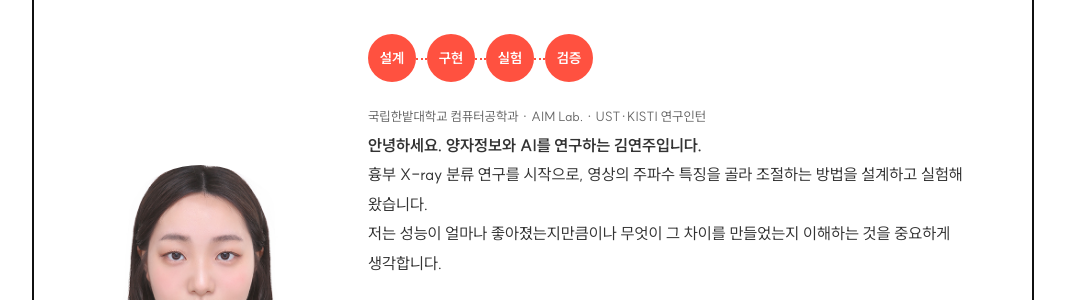
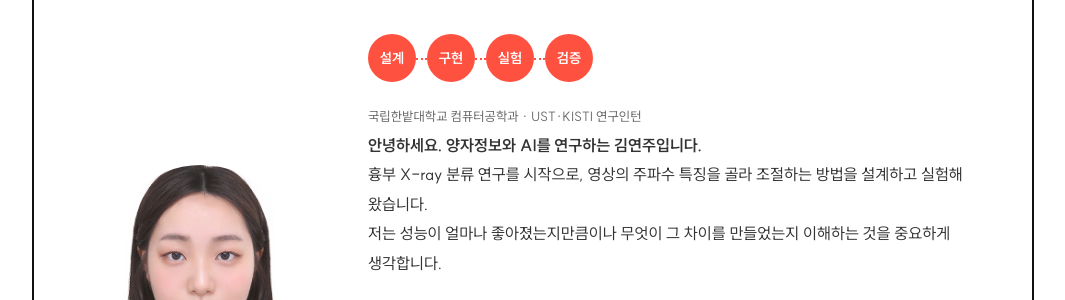
Before and after one commit to KimYeonJuu/KimYeonJuu.github.io, a Jekyll site: the page built from index.html, in a window 1280 px wide and 900 px high, scrolled down 309 px. Shown: the part 152-452 px from the top of the window, without its empty margins (107-1172 px from the left). Built offline with Jekyll 4.4.1, drawn with Linux system fonts in a browser that asks for light colours.

Commit message:
Update Who affiliation to current university and UST KISTI internship

```diff
--- a/index.html
+++ b/index.html
@@ -28,7 +28,7 @@ title: 연구 포트폴리오
       <div class="meImg"><img class="who-photo" src="assets/profile/portrait.jpg" width="190" height="190" alt="김연주 증명사진"></div>
       <div class="meText who-text">
         <ul class="research-values" aria-label="연구 과정"><li>설계</li><li>구현</li><li>실험</li><li>검증</li></ul>
-        <p class="who-copy"><span class="who-affiliation">국립한밭대학교 컴퓨터공학과 · AIM Lab. · UST·KISTI 연구인턴</span><br>
+        <p class="who-copy"><span class="who-affiliation">국립한밭대학교 컴퓨터공학과 · UST·KISTI 연구인턴</span><br>
         <strong>안녕하세요. 양자정보와 AI를 연구하는 김연주입니다.</strong><br>
         흉부 X-ray 분류 연구를 시작으로, 영상의 주파수 특징을 골라 조절하는 방법을 설계하고 실험해 왔습니다.<br>
         저는 성능이 얼마나 좋아졌는지만큼이나 무엇이 그 차이를 만들었는지 이해하는 것을 중요하게 생각합니다.<br><br>
```
